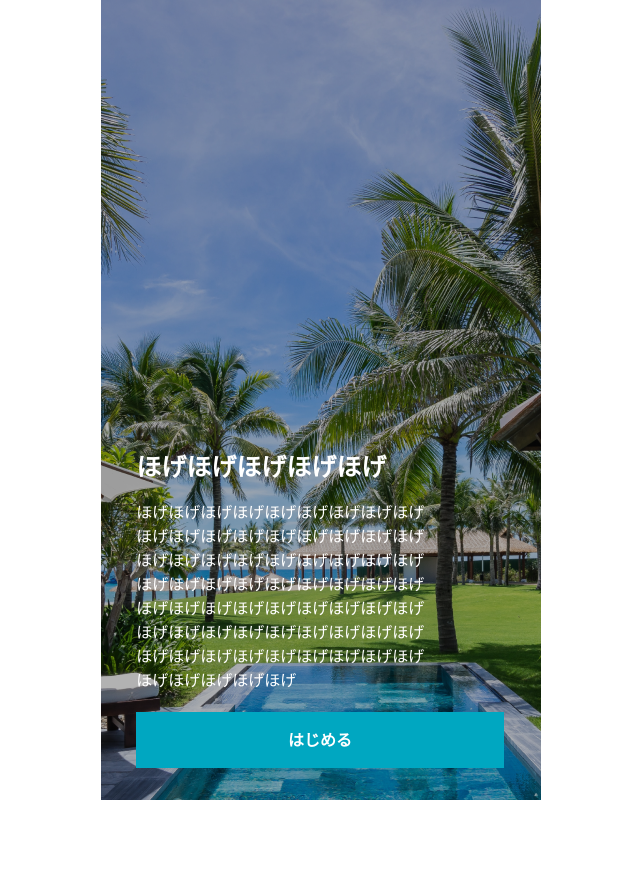
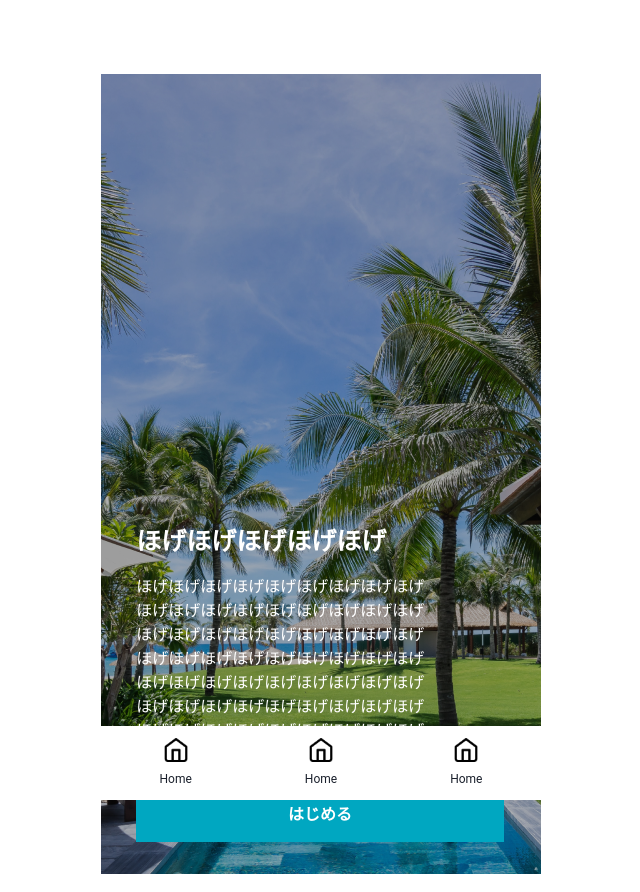
Before and after one commit to luka1104/n-house-mock, a Next.js app: page / in a window 1280 px wide. Shown: the whole page, without its empty margins (319-959 px from the left). Before the commit the page ends 818 px from the top, so only its background shows below. Built offline with nearby package versions, Linux system fonts and the light colour scheme.

Commit message:
Add NavFooter to Layout and style it

```diff
--- a/src/components/NavFooter.tsx
+++ b/src/components/NavFooter.tsx
@@ -1,7 +1,43 @@
+import { Box, Center, HStack, Image, Link, Text, VStack } from "@chakra-ui/react"
 import React from "react"
 
 const NavFooter: React.FC = () => {
-  return <div>NavFooter</div>
+  return (
+    <Box position="fixed" zIndex="200" bottom="0" w="100%" maxW="440px" h="74px" bg="white">
+      <HStack gap="4px" px="4px" h="100%">
+        <Link href="/home" w="100%">
+          <Center h="100%" w="100%">
+            <VStack gap="8px">
+              <Image w="24px" h="24px" src="/icons/Home.png" />
+              <Text fontFamily="Roboto" fontSize="12px" lineHeight="1.5" fontWeight="400">
+                Home
+              </Text>
+            </VStack>
+          </Center>
+        </Link>
+        <Link href="/home" w="100%">
+          <Center h="100%" w="100%">
+            <VStack gap="8px">
+              <Image w="24px" h="24px" src="/icons/Home.png" />
+              <Text fontFamily="Roboto" fontSize="12px" lineHeight="1.5" fontWeight="400">
+                Home
+              </Text>
+            </VStack>
+          </Center>
+        </Link>
+        <Link href="/home" w="100%">
+          <Center h="100%" w="100%">
+            <VStack gap="8px">
+              <Image w="24px" h="24px" src="/icons/Home.png" />
+              <Text fontFamily="Roboto" fontSize="12px" lineHeight="1.5" fontWeight="400">
+                Home
+              </Text>
+            </VStack>
+          </Center>
+        </Link>
+      </HStack>
+    </Box>
+  )
 }
 
 export default NavFooter
--- a/src/layouts/Layout.tsx
+++ b/src/layouts/Layout.tsx
@@ -11,7 +11,7 @@ const Layout = memo(({ children }: LayoutProps) => {
   return (
     <>
       <Container maxW="440px" h="100%" p={0} bgColor="#000000">
-        <Box w="100%" h="100%">
+        <Box w="100%" h="100%" mb="74px">
           {children}
         </Box>
         <NavFooter />
```
